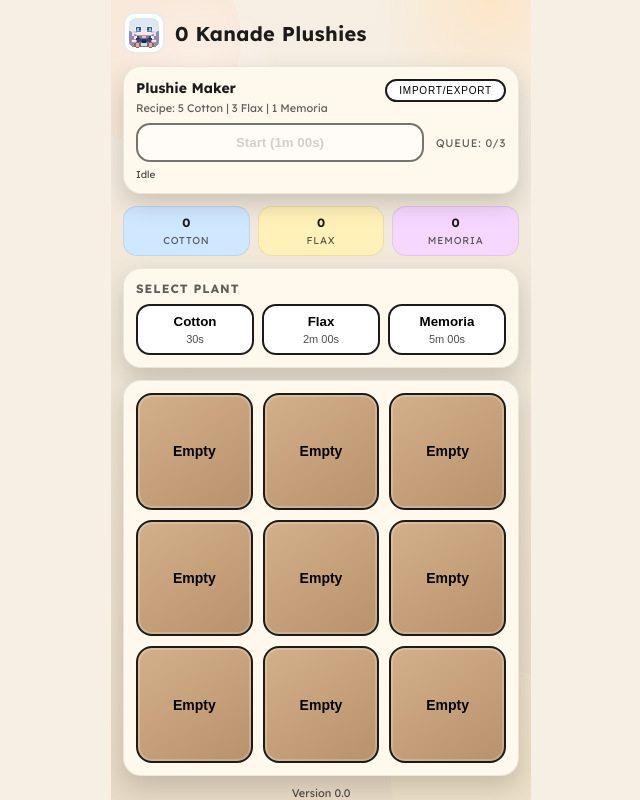
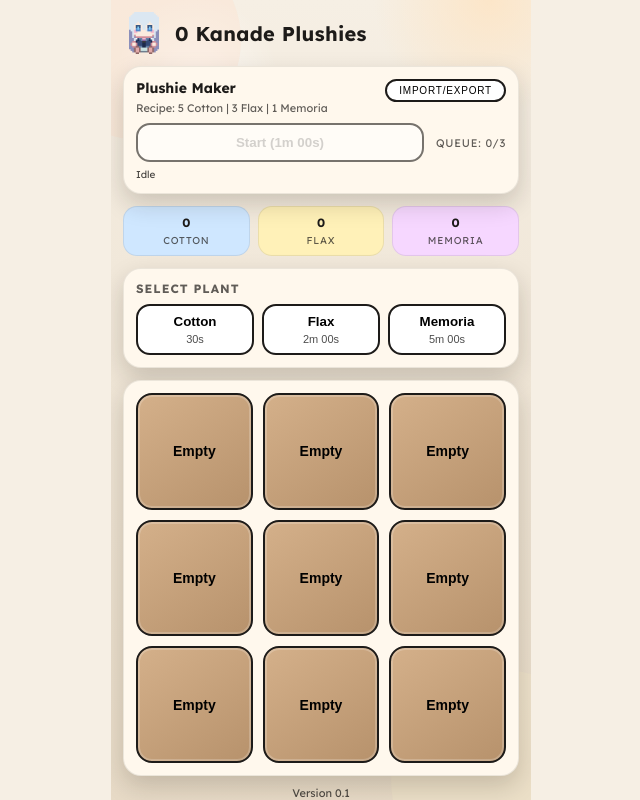
Before and after one commit to cocogatling/PlushClickerMobile, a plain HTML site: page index.html in a window 1280 px wide. Shown: the whole page, without its empty margins (319-959 px from the left). Drawn offline with Linux system fonts and the light colour scheme.

Commit message:
changed header icon 2

```diff
--- a/index.html
+++ b/index.html
@@ -106,9 +106,9 @@
 			width: clamp(34px, 7vw, 42px);
 			height: clamp(34px, 7vw, 42px);
 			border-radius: 12px;
-			background: #fff;
-			border: 2px solid rgba(0,0,0,0.08);
-			padding: 4px;
+			background: transparent;
+			border: none;
+			object-fit: contain;
 		}
 
 		.craft-actions{
@@ -502,7 +502,7 @@
 	<main class="app">
 		<header class="header">
 			<div class="header-left">
-				<img class="header-icon" src="icons/icon.svg" alt="Kanade plushie icon" />
+				<img class="header-icon" src="plush.png" alt="Kanade plushie" />
 				<div class="kanade-total"><span id="kanadeCount">0</span> Kanade Plushies</div>
 			</div>
 		</header>
@@ -559,7 +559,7 @@
 
 		<section class="panel farm" id="farm" aria-label="Farm plots"></section>
 
-		<div class="footer">Version 0.0</div>
+		<div class="footer">Version 0.1</div>
 	</main>
 
 	<div class="modal" id="saveModal" aria-hidden="true">
```
Also changed, not shown: plush.png (added).
